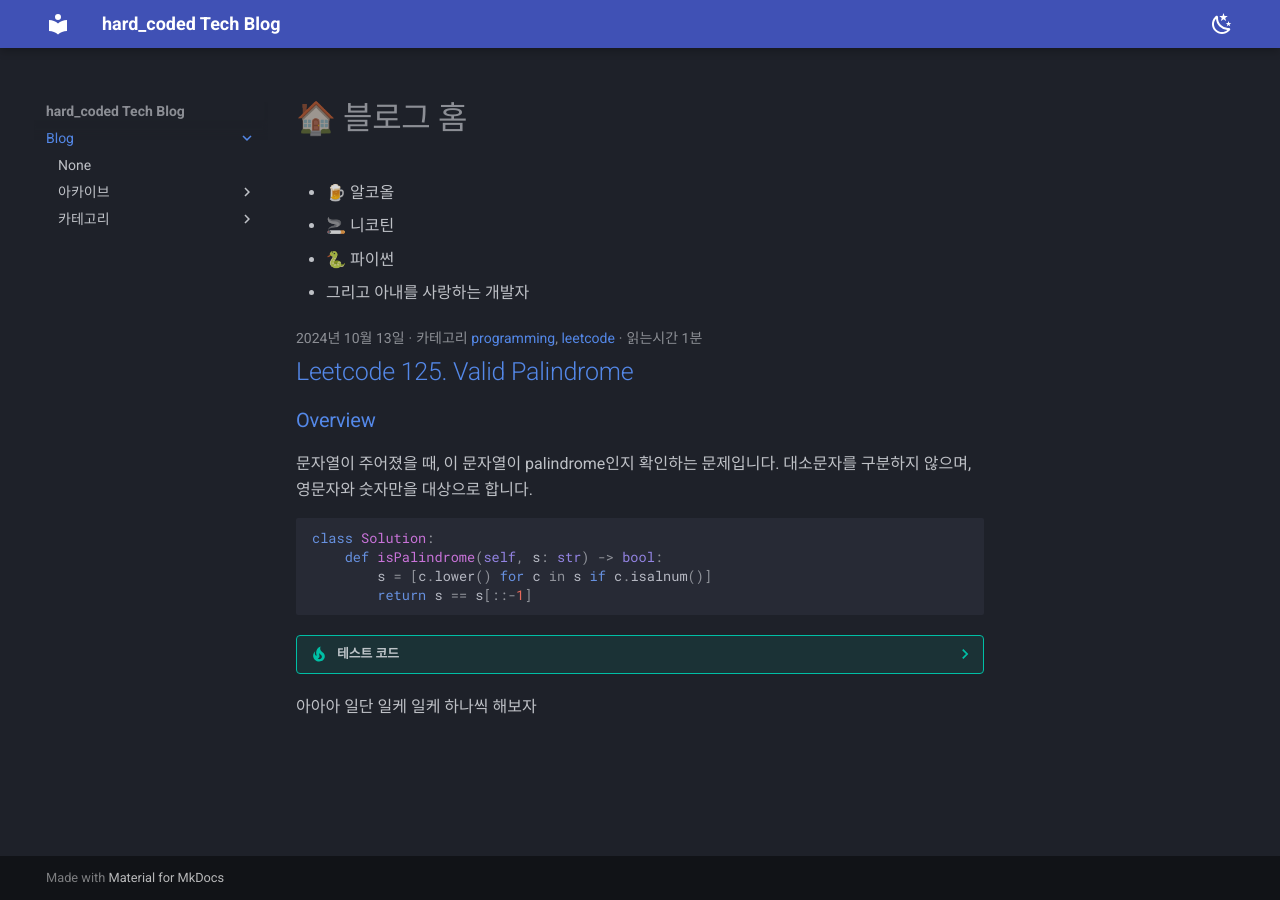
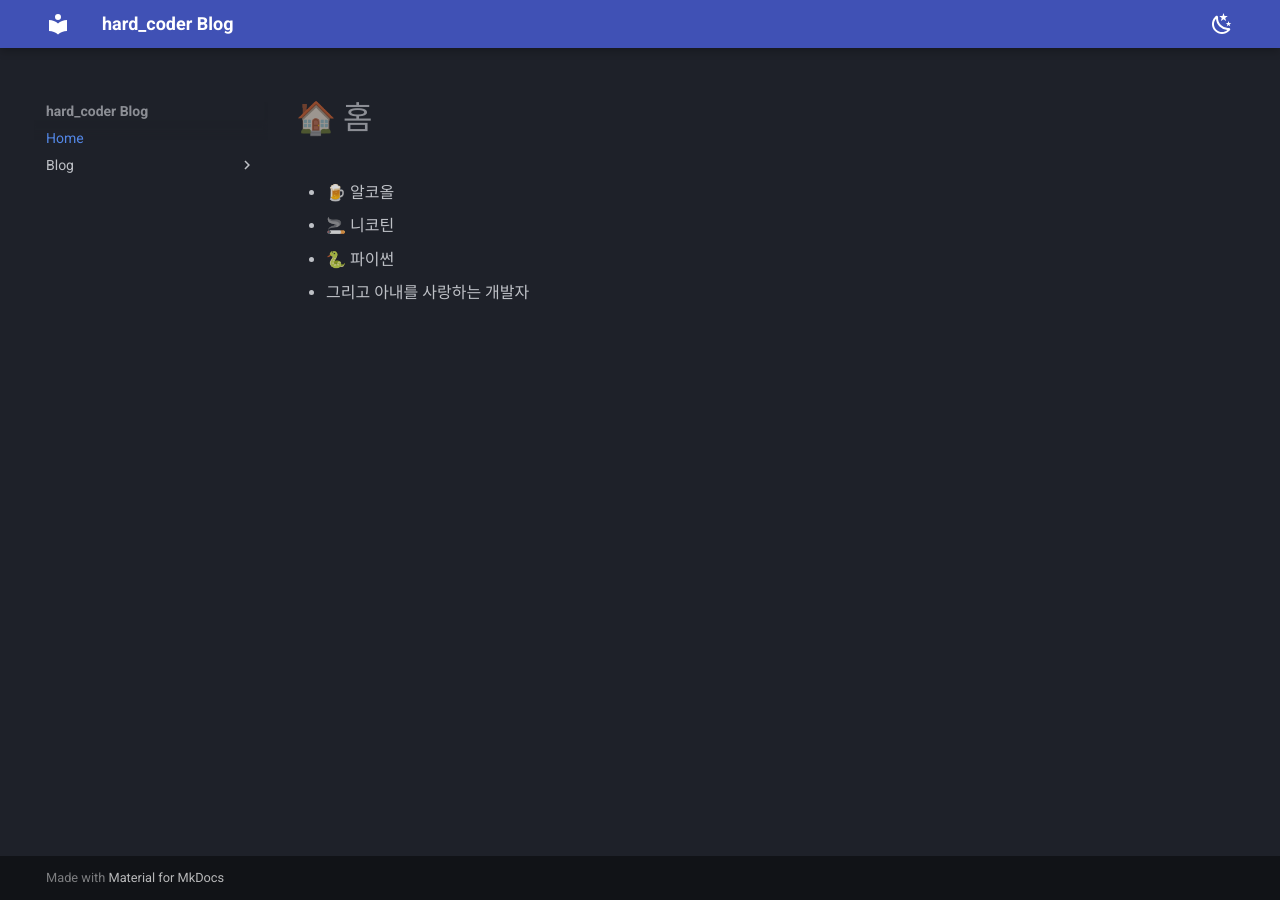
Before and after one commit to hard-coders/hard-coders.github.io, an MkDocs documentation site: the page built from docs/index.md, in a window 1280 px wide. Built offline with MkDocs 1.6.1 and Material for MkDocs 9.7.7, drawn with Linux system fonts in a browser that asks for light colours.

Commit message:
✨ Add index.md

````diff
--- a/docs/index.md
+++ b/docs/index.md
@@ -1,4 +1,4 @@
-# 🏠 블로그 홈
+# 🏠 홈
 
 * 🍺 알코올
 * 🚬 니코틴
--- a/docs/posts/leetcode/125-valid-palindrome.md
+++ /dev/null
@@ -1,83 +0,0 @@
----
-date:
-  created: 2024-10-13
-categories:
-  - programming
-  - leetcode
-tags:
-  - leetcode
-  - leetcode125
-  - palindrome
----
-
-# Leetcode 125. Valid Palindrome
-
-## Overview
-
-문자열이 주어졌을 때, 이 문자열이 palindrome인지 확인하는 문제입니다. 대소문자를 구분하지 않으며, 영문자와 숫자만을 대상으로 합니다.
-
-
-
-```python
-class Solution:
-    def isPalindrome(self, s: str) -> bool:
-        s = [c.lower() for c in s if c.isalnum()]
-        return s == s[::-1]
-```
-
-///// details | 테스트 코드
-    type: tip
-    open: false
-
-as-is 코드이므로 바로 실행 가능합니다.
-
-//// details | `pytest`가 없다면 설치하세요!
-    type: check
-    open: false
-`pytest`는 테스트 코드를 실행하는 데 사용되는 라이브러리입니다. 설치가 되어 있지 않다면 아래 명령어를 통해 설치하세요.
-
-/// tab | pip
-```shell
-pip install pytest
-```
-///
-
-/// tab | poetry
-```shell
-poetry add pytest
-```
-///
-
-/// tab | uv
-```shell
-uv add pytest
-```
-///
-
-////
-
-```python {title="125_valid_palindrome.py" linenums=1}
-import pytest
-
-class Solution:
-    def isPalindrome(self, s: str) -> bool:
-        s = [c.lower() for c in s if c.isalnum()]
-        return s == s[::-1]
-
-
-@pytest.mark.parametrize(
-    "s, expected",
-    [
-        ("A man, a plan, a canal: Panama", True),
-        ("race a car", False),
-        (" ", True),
-    ],
-)
-def test_solution(s, expected):
-    solution = Solution()
-
-    assert solution.isPalindrome(s) is expected
-```
-/////
-
-아아아 일단 일케 일케 하나씩 해보자
--- a/mkdocs.yml
+++ b/mkdocs.yml
@@ -1,5 +1,5 @@
 # yaml-language-server: $schema=https://squidfunk.github.io/mkdocs-material/schema.json
-site_name: hard_coded Tech Blog
+site_name: hard_coder Blog
 site_url: https://hard-coders.github.io
 theme:
   name: material
@@ -20,15 +20,13 @@ theme:
 
 plugins:
   - blog:
-      blog_dir: .
+      blog_toc: true
   - tags
 
 nav:
-#  - Home: index.md
+  - Home: index.md
   - Blog:
-    - index.md
-    - leetcode
-      - index.md
+    - blog/index.md
 
 markdown_extensions:
   - pymdownx.superfences
````
Also changed, not shown: docs/blog/index.md (+1 -1 lines), docs/blog/posts/leetcode/125-valid-palindrome.md (added, +61 -0 lines), docs/blog/posts/leetcode/index.md (added, +54 -0 lines), docs/posts/hello-world.md (deleted, +0 -11 lines).
